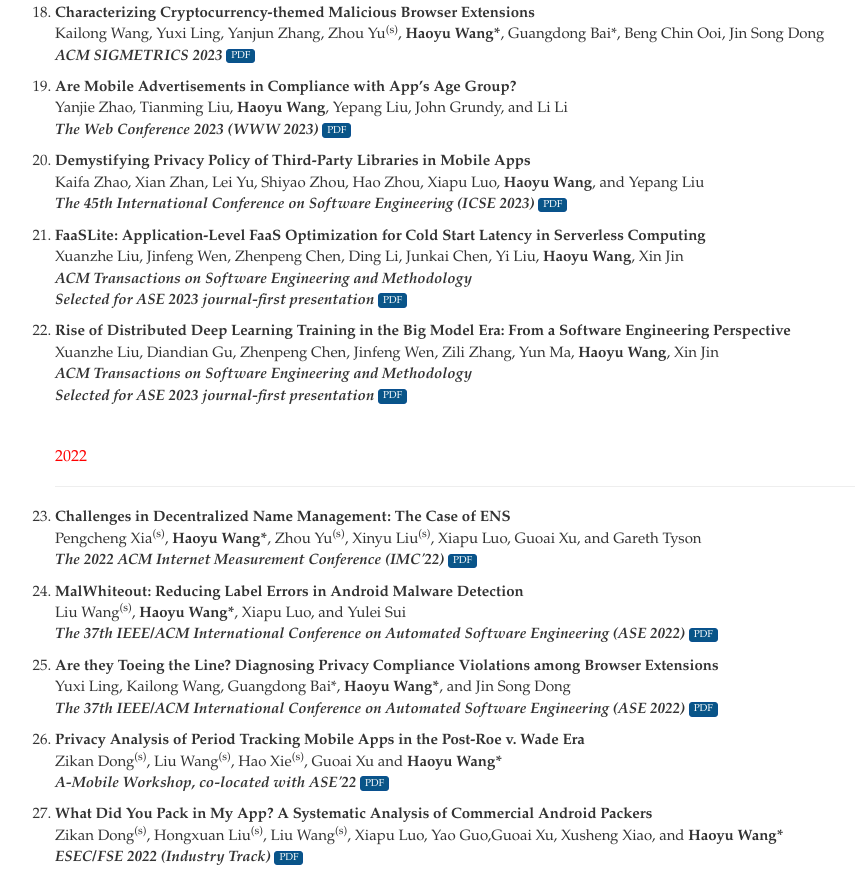
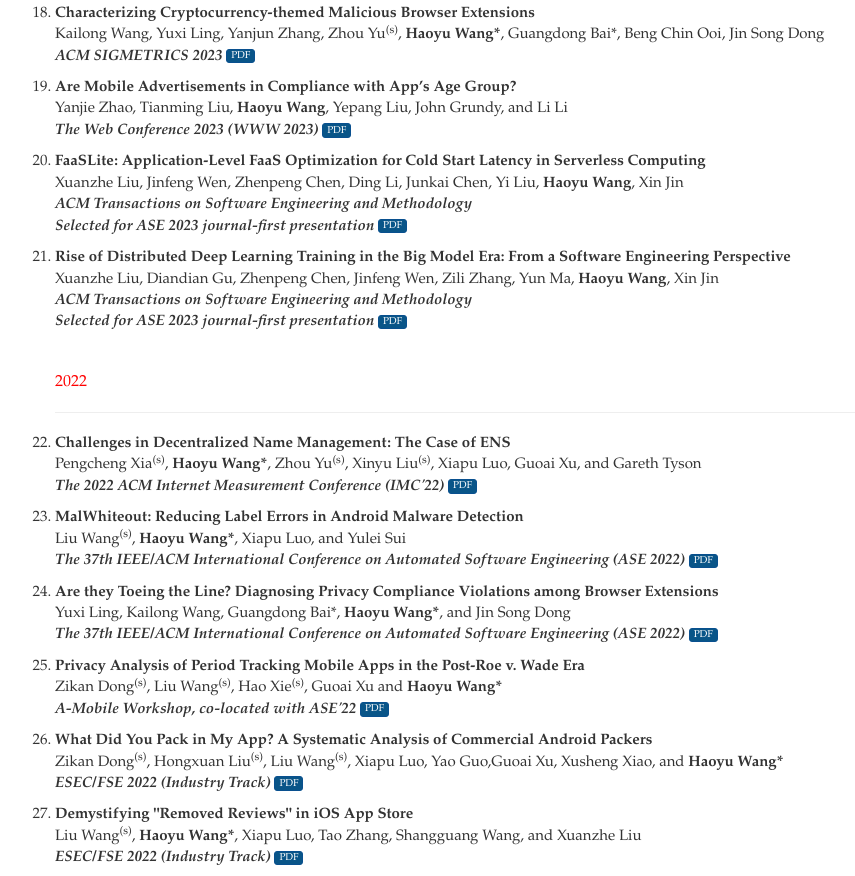
Before and after one commit to howiepku/howiepku.github.io, a plain HTML site: page publication.html in a window 1280 px wide. Shown: the part 1660-2536 px from the top of the page, without its empty margins (150-1005 px from the left). Drawn offline with Linux system fonts and the light colour scheme.

Commit message:
Update publication.html

```diff
--- a/publication.html
+++ b/publication.html
@@ -277,15 +277,6 @@
                 <p><strong> Are Mobile Advertisements in Compliance with App’s Age Group? </strong><br>
                   Yanjie Zhao, Tianming Liu, <strong>Haoyu Wang</strong>, Yepang Liu, John Grundy, and Li Li <br>
                   <em><strong>The Web Conference 2023 (WWW 2023) </strong></em>
-                  <a href="" class="btn btn-primary btn-xs">PDF</a>
-                  <br>
-                </p>
-              </li>
-
-              <li>
-                <p><strong> Demystifying Privacy Policy of Third-Party Libraries in Mobile Apps </strong><br>
-                  Kaifa Zhao, Xian Zhan, Lei Yu, Shiyao Zhou, Hao Zhou, Xiapu Luo, <strong>Haoyu Wang</strong>, and Yepang Liu <br>
-                  <em><strong>The 45th International Conference on Software Engineering (ICSE 2023) </strong></em>
                   <a href="" class="btn btn-primary btn-xs">PDF</a>
                   <br>
                 </p>
```
